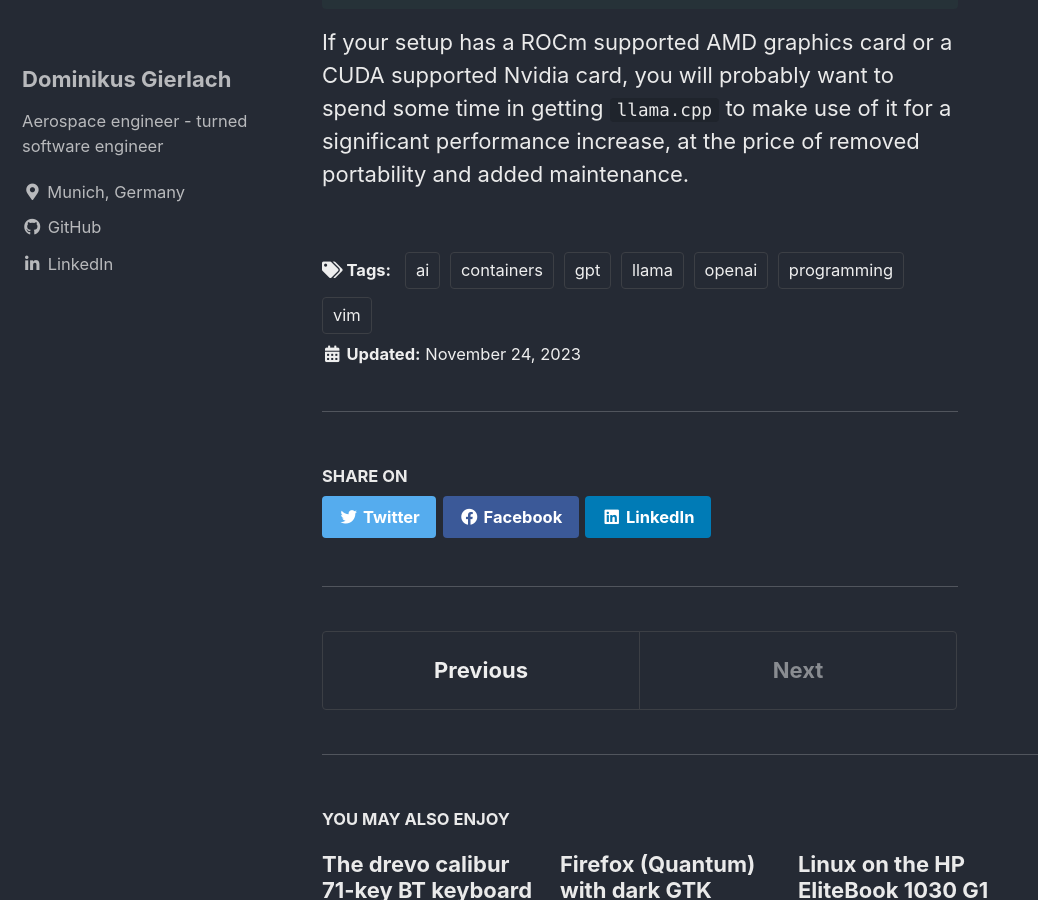
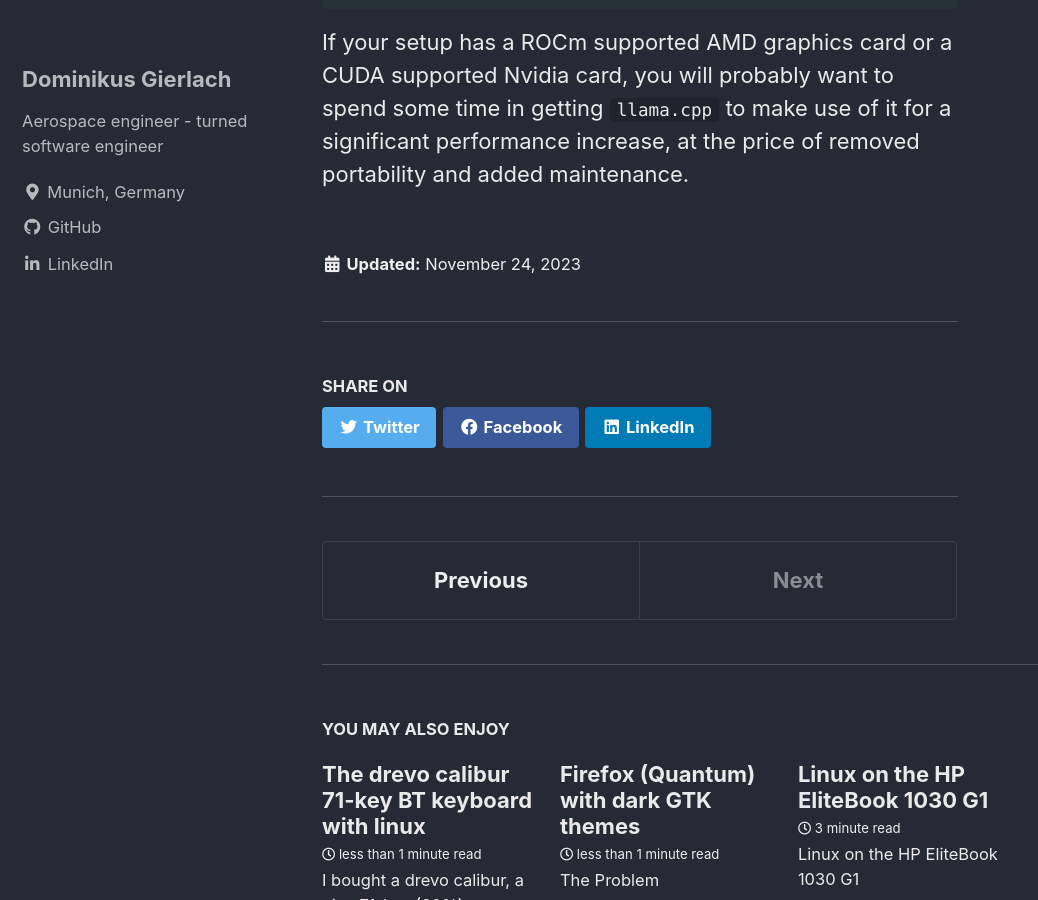
Before and after one commit to gierdo/gierdo.github.io, a Jekyll site: the page built from _posts/2023-11-24-llama-vim.md, in a window 1280 px wide and 900 px high, scrolled down 4597 px. Shown: the whole window, without its empty margins (0-1038 px from the left). Built offline with Jekyll 4.4.1, drawn with Linux system fonts in a browser that asks for light colours; cached includes are drawn as plain includes.

Commit message:
remove broken tags

```diff
--- a/_posts/2023-11-24-llama-vim.md
+++ b/_posts/2023-11-24-llama-vim.md
@@ -1,13 +1,5 @@
 ---
 title: Local AI assistant in vim
-tags:
-  - llama
-  - vim
-  - ai
-  - gpt
-  - programming
-  - containers
-  - openai
 ---
 
 # Local AI assistant in vim with codellama
```
